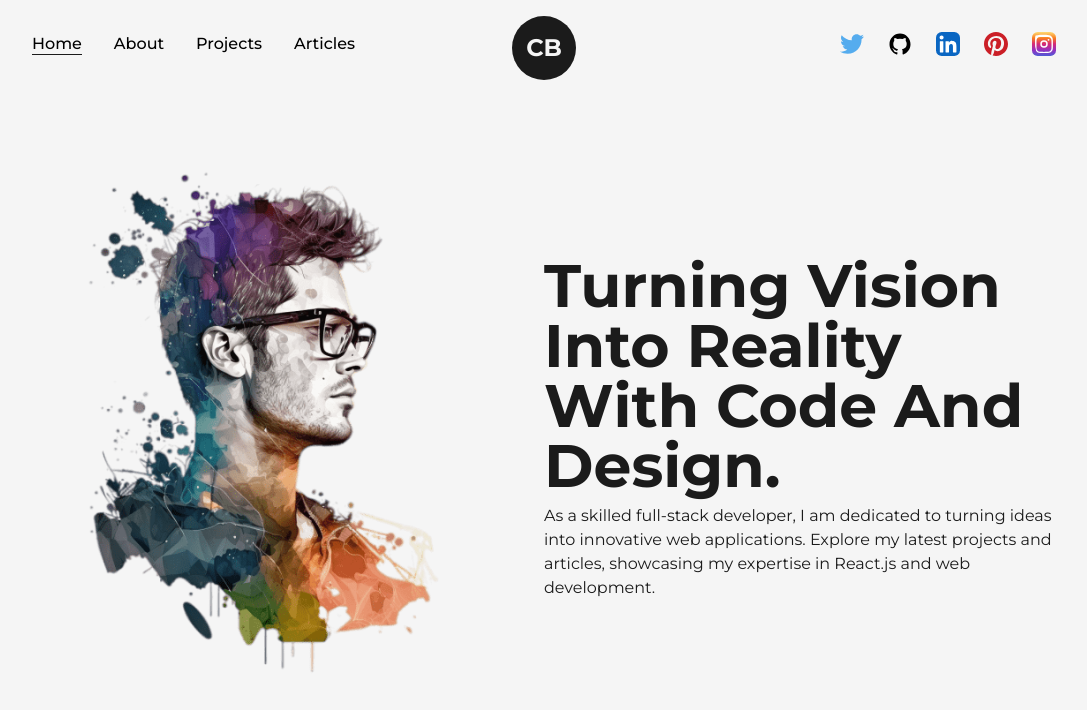
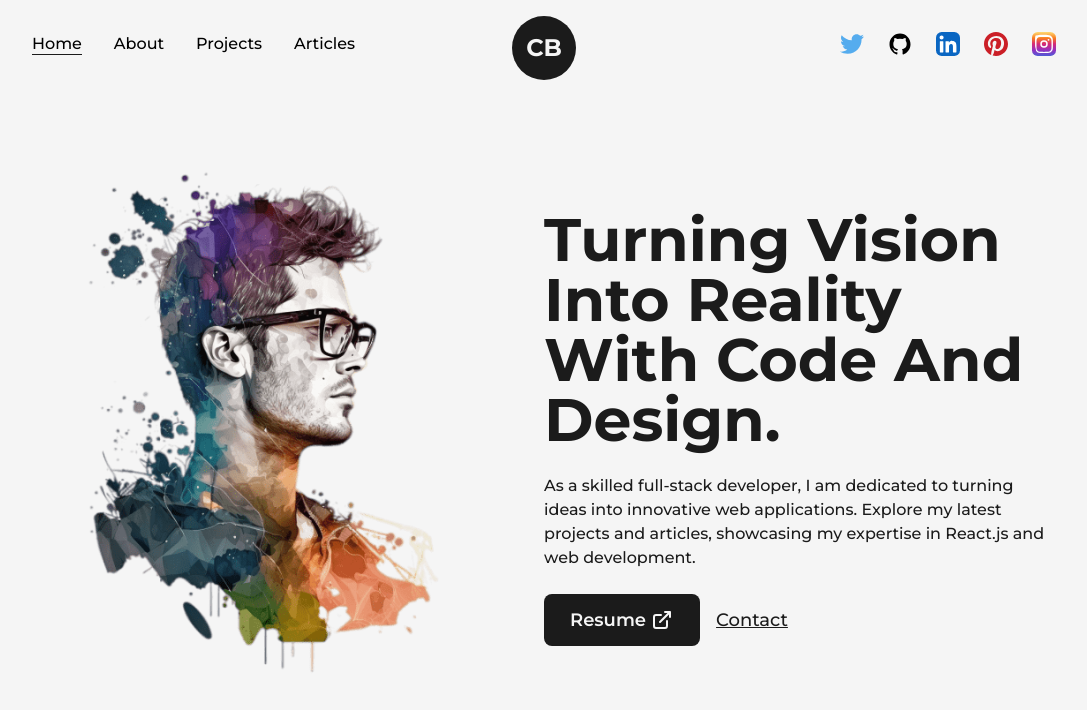
Before and after one commit to sinantech/website, a Next.js app: page / in a window 1280 px wide. Shown: the top 710 px of the page, without its empty margins (96-1183 px from the left). Built offline with nearby package versions, Linux system fonts and the light colour scheme.

Commit message:
feat:resume and contaact created

```diff
--- a/src/components/AnimatedText.js
+++ b/src/components/AnimatedText.js
@@ -2,8 +2,13 @@
 import { motion } from "framer-motion";
 
 const quote = {
-  initial: { opacity: 0 },
-  animate: { opacity: 1, transition: { delay: 0.5 } },
+  initial: { opacity: 1 },
+  animate: { opacity: 1, transition: { delay: 0.5, staggerChildren: 0.08 } },
+};
+
+const singleWord = {
+  initial: { opacity: 0, y: 50 },
+  animate: { opacity: 1, y: 0, transition: { duration: 1 } },
 };
 
 const AnimatedText = ({ text, className = "" }) => {
@@ -16,9 +21,13 @@
         animate="animate"
       >
         {text.split(" ").map((word, index) => (
-          <span key={word + "-" + index} className="inline-block">
+          <motion.span
+            key={word + "-" + index}
+            className="inline-block"
+            variants={singleWord}
+          >
             {word}&nbsp;
-          </span>
+          </motion.span>
         ))}
       </motion.h1>
     </div>
--- a/src/pages/index.js
+++ b/src/pages/index.js
@@ -3,6 +3,8 @@
 import Image from "next/image";
 import profilePic from "../../public/images/profile/developer-pic-1.png";
 import AnimatedText from "@/components/AnimatedText";
+import Link from "next/link";
+import { LinkArrow } from "@/components/Icons";
 
 export default function Home() {
   return (
@@ -26,12 +28,31 @@
                 text="Turning Vision Into Reality With Code And Design."
                 className="!text-6xl !text-left"
               />
-              <p>
+              <p className="my-4 text-base font-medium">
                 As a skilled full-stack developer, I am dedicated to turning
                 ideas into innovative web applications. Explore my latest
                 projects and articles, showcasing my expertise in React.js and
                 web development.
               </p>
+              <div className="flex items-center self-start mt-2">
+                <Link
+                  href="/dummy.pdf"
+                  target={"_blank"}
+                  className="flex items-center bg-dark text-light p-2.5 px-6 rounded-lg text-lg font-semibold hover:bg-light hover:text-dark
+                  border-2 border-solid border-transparent hover:border-dark"
+                  download={true}
+                >
+                  Resume
+                  <LinkArrow className={"w-l ml-1"} />
+                </Link>
+                <Link
+                  href="mailto:abcd@gmail.com"
+                  target={"_blank"}
+                  className="ml-4 text-lg font-medium capitalize text-dark underline"
+                >
+                  Contact
+                </Link>
+              </div>
             </div>
           </div>
         </Layout>
```
